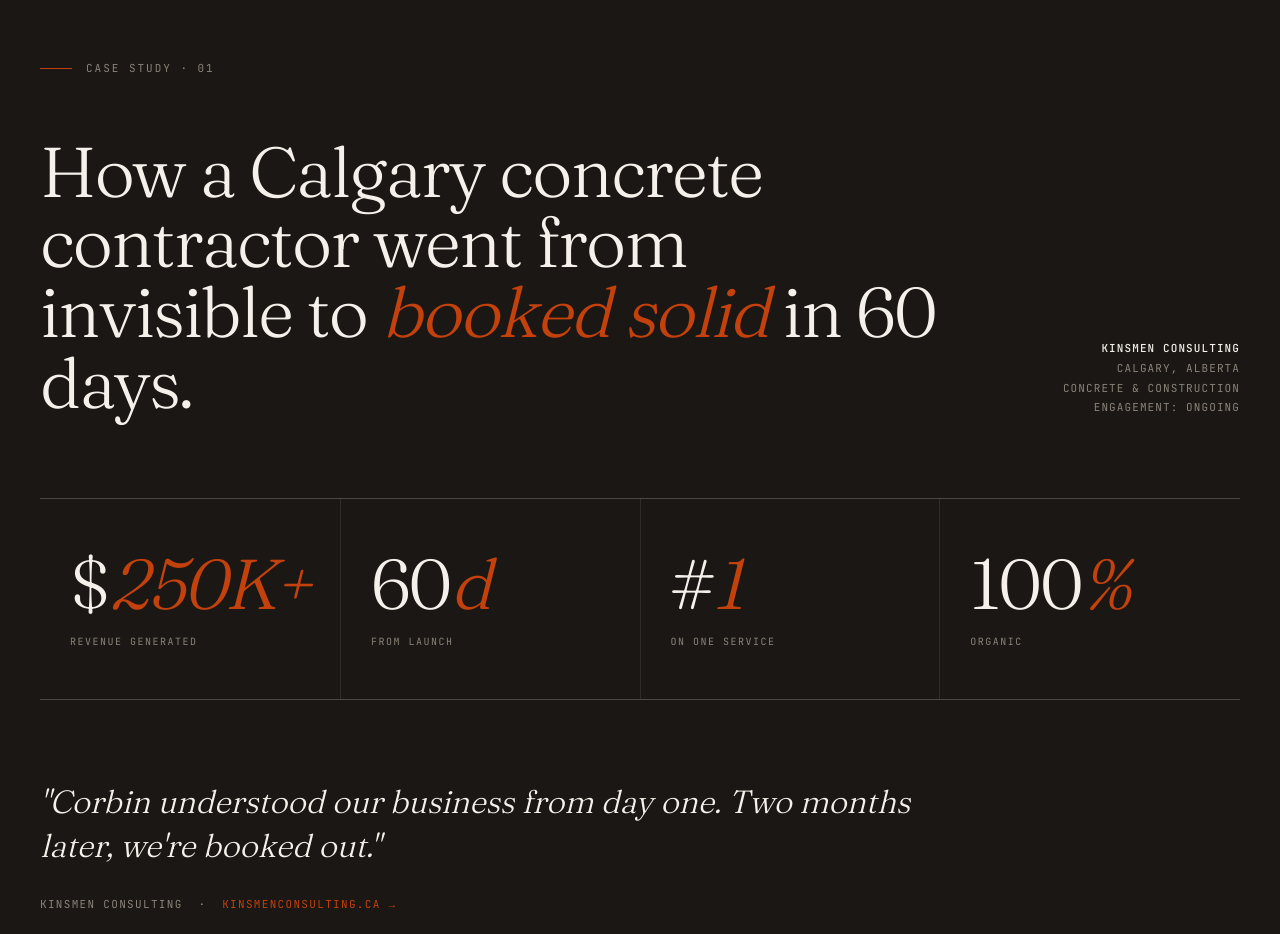
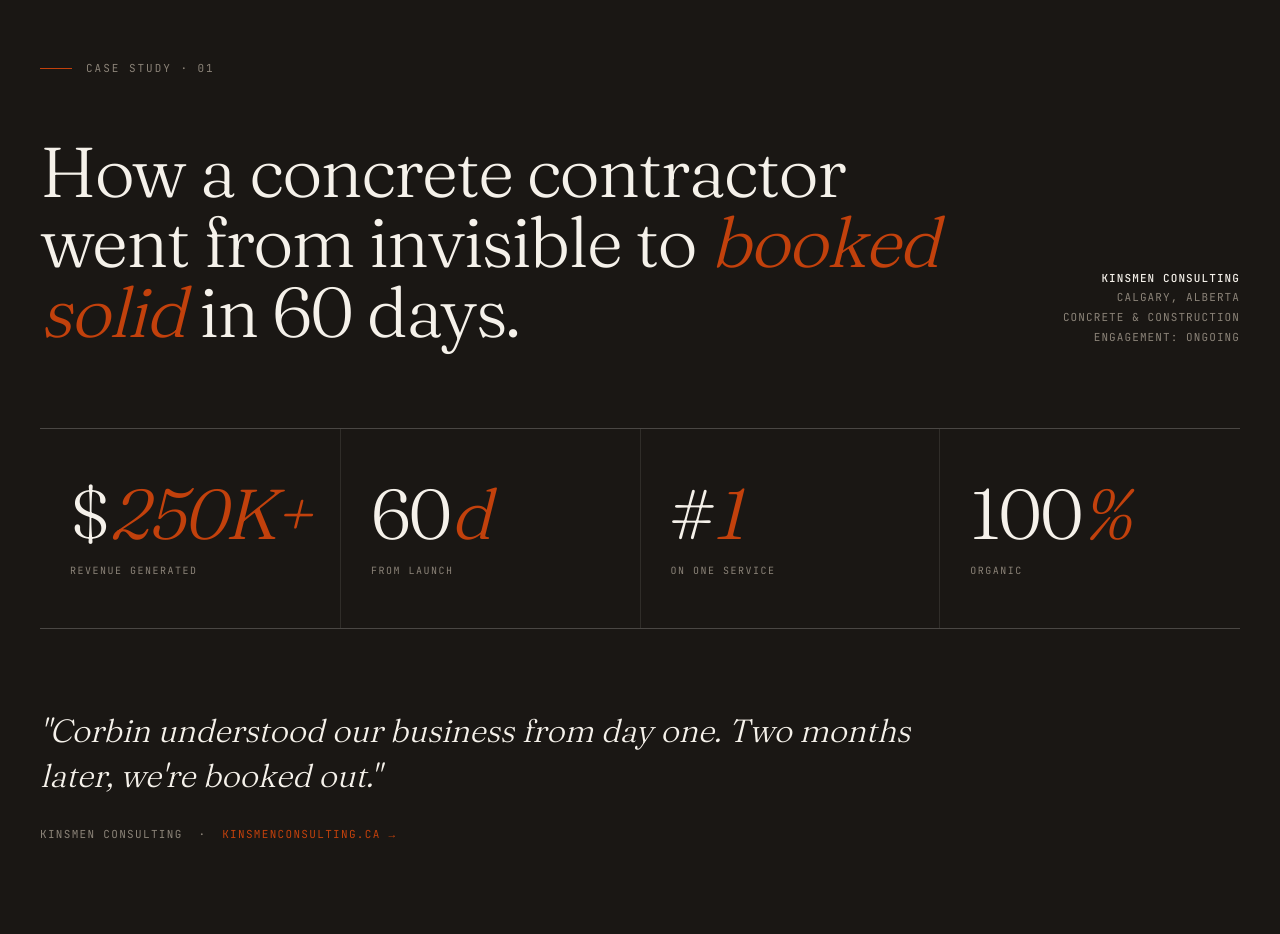
Before and after one commit to ScaleCRMCO/scaleseo, a Next.js app: page / in a window 1280 px wide. Shown: the part 980-1914 px from the top of the page. Built offline with nearby package versions, Linux system fonts and the light colour scheme.

Commit message:
Update CaseStudy.tsx

```diff
--- a/src/app/sections/home/CaseStudy.tsx
+++ b/src/app/sections/home/CaseStudy.tsx
@@ -7,7 +7,7 @@ export default function CaseStudy() {
 
       <div className={`${styles.eyebrow} reveal-up`}>
         <h2 className={styles.title}>
-          How a Calgary concrete contractor went from invisible to{" "}
+          How a concrete contractor went from invisible to{" "}
           <em>booked solid</em> in 60 days.
         </h2>
         <div className={styles.meta}>
```
